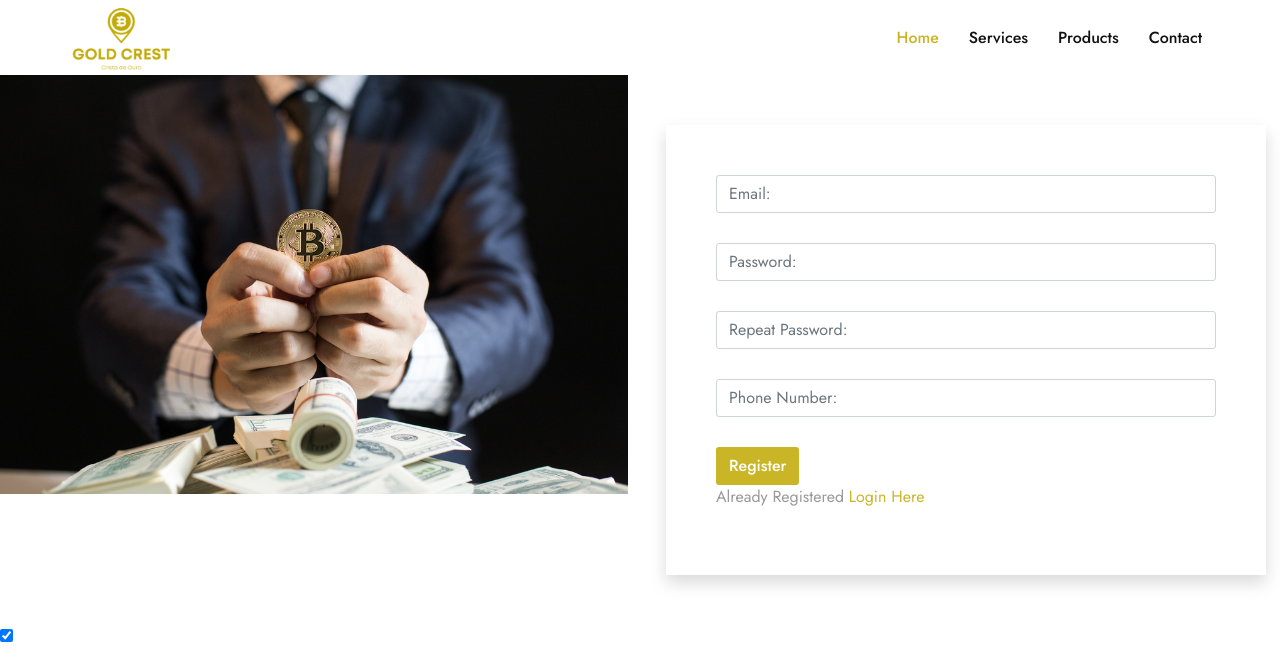
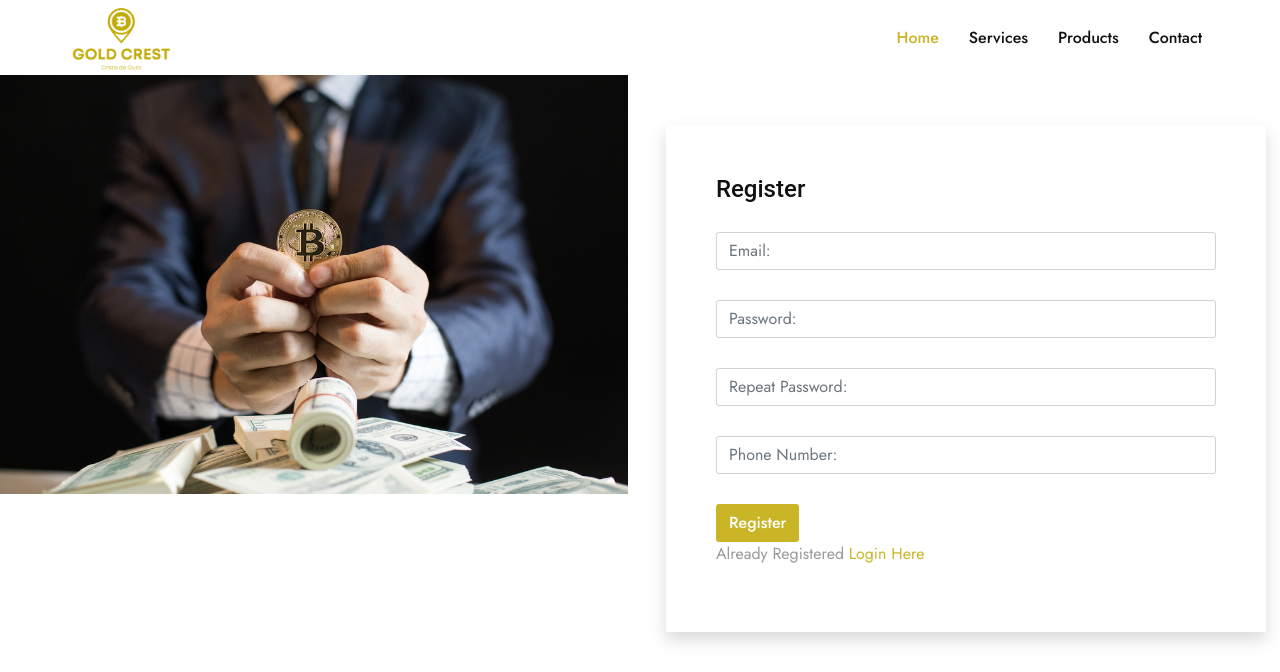
Before and after one commit to kobiowuquadri/GoldCrest, a PHP site: page /registration.php in a window 1280 px wide. Shown: the top 672 px of the page. Run offline with PHP 8.4, Linux system fonts and the light colour scheme; some libraries are stand-ins or nearby versions.

Commit message:
add content to the register page

```diff
--- a/registration.php
+++ b/registration.php
@@ -155,6 +155,7 @@
         </div>
 
         <div class="container container_form shadow col-md">
+        <h4 style="padding-bottom: 20px;">Register</h4>
             <form action="registration.php" method="post">
                 <div class="form-group">
                     <input type="email" class="form-control" name="email" placeholder="Email:">
```
